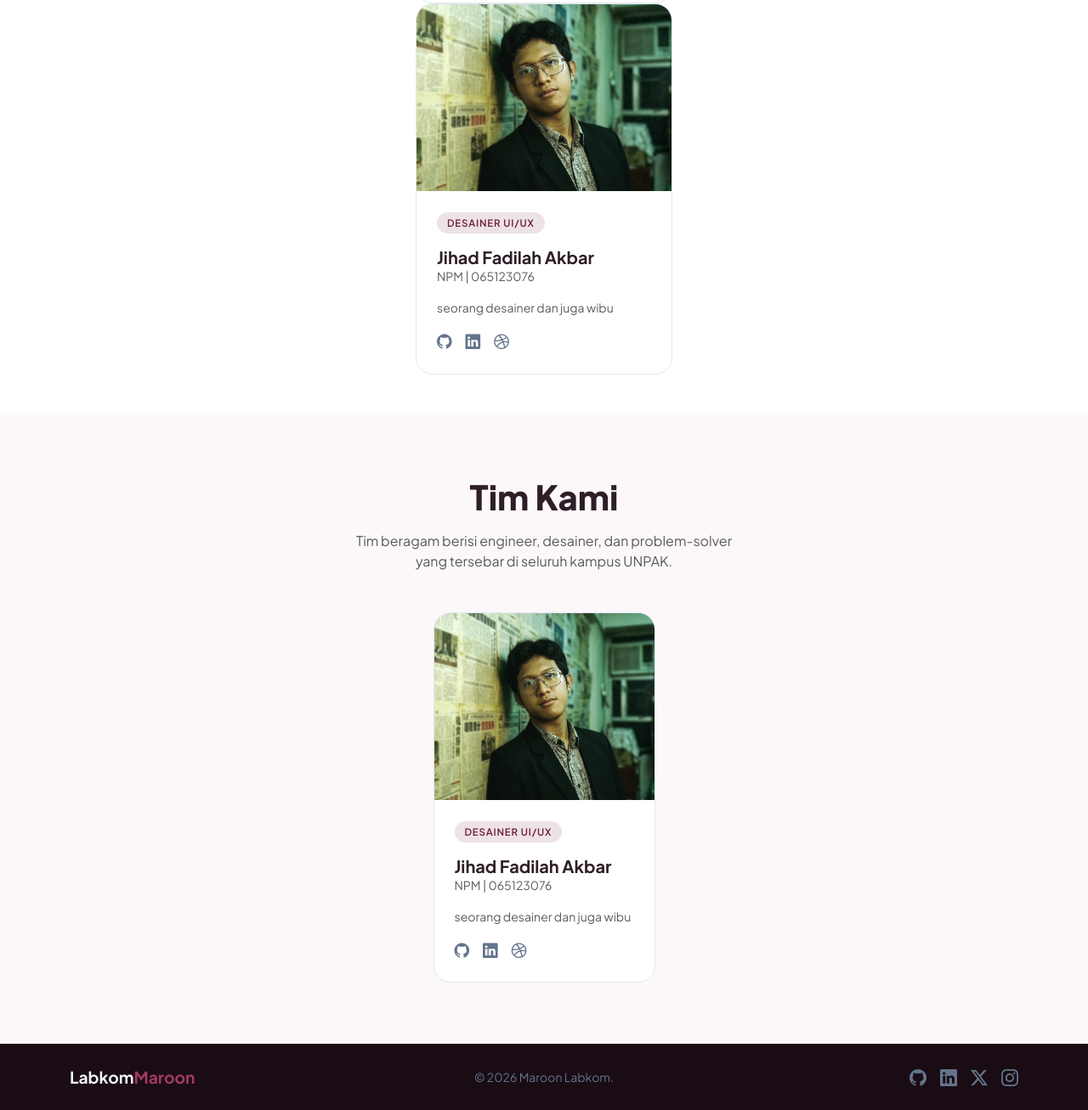
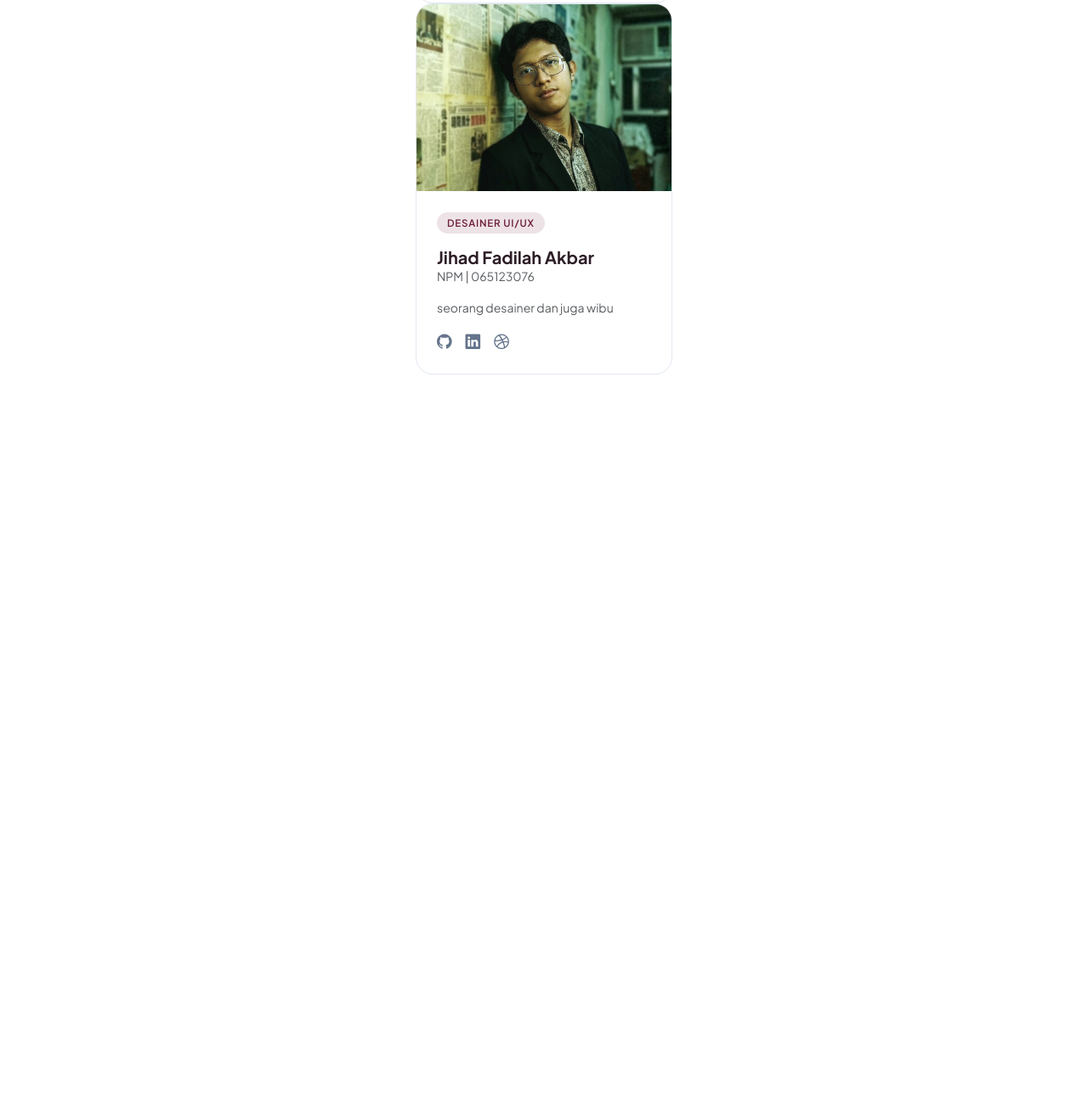
Before and after one commit to AzerKener/SE-Pertemuan-5, a plain HTML site: page index.html in a window 1280 px wide. Shown: the part 2462-3769 px from the top of the page at 85% size. After the commit the page ends 2951 px from the top, so only its background shows below. Drawn offline with nearby package versions, Linux system fonts and the light colour scheme.

Commit message:
tambah BiA

```diff
--- a/index.html
+++ b/index.html
@@ -303,68 +303,7 @@
     </div>
   </section>
 
-  <!-- ═══════════════════════════════════════════════════
-       TEAM
-  ════════════════════════════════════════════════════ -->
-  <section id="team" class="py-5">
-    <div class="container py-4">
 
-      <div class="text-center mb-5">
-        <h2 class="fw-800 fs-1 mb-3" style="font-weight: 800;">Tim Kami</h2>
-        <p class="text-muted mx-auto" style="max-width: 480px;">
-          Tim beragam berisi engineer, desainer, dan problem-solver
-          yang tersebar di seluruh kampus UNPAK.
-        </p>
-      </div>
-
-      <div class="row g-4 justify-content-center">
-        <div class="col-md-6 col-lg-3">
-          <div class="team-card bg-white h-100">
-            <div class="photo-wrap">
-              <img
-                src="images/jihad.jpeg"
-                alt="gambar"
-              />
-            </div>
-            <div class="p-4">
-              <span class="role-badge mb-2">Desainer UI/UX</span>
-              <h5 class="fw-700 mb-0 mt-2" style="font-weight:700;">Jihad Fadilah Akbar</h5>
-              <p class="text-muted small mb-3">NPM | 065123076</p>
-              <p class="text-muted small mb-3">
-                seorang desainer dan juga wibu
-              </p>
-              <div class="d-flex gap-3">
-                <a href="#" class="social-link"><i class="bi bi-github"></i></a>
-                <a href="#" class="social-link"><i class="bi bi-linkedin"></i></a>
-                <a href="#" class="social-link"><i class="bi bi-dribbble"></i></a>
-              </div>
-            </div>
-          </div>
-        </div>
-      </div>
-    </div>
-  </section>
-
-  <!-- ═══════════════════════════════════════════════════
-       FOOTER
-  ════════════════════════════════════════════════════ -->
-  <footer class="py-4">
-    <div class="container">
-      <div class="row align-items-center gy-3">
-        <div class="col-md-4">
-          <span class="footer-brand">Labkom<span>Maroon</span></span>
-        </div>
-        <div class="col-md-4 text-md-center">
-          <small>&copy; 2026 Maroon Labkom.</small>
-        </div>
-        <div class="col-md-4 text-md-end d-flex justify-content-md-end gap-3">
-          <a href="#"><i class="bi bi-github fs-5"></i></a>
-          <a href="#"><i class="bi bi-linkedin fs-5"></i></a>
-          <a href="#"><i class="bi bi-twitter-x fs-5"></i></a>
-          <a href="#"><i class="bi bi-instagram fs-5"></i></a>
-        </div>
-      </div>
-    </div>
   </footer>
 
   <!-- Bootstrap 5 JS -->
```
